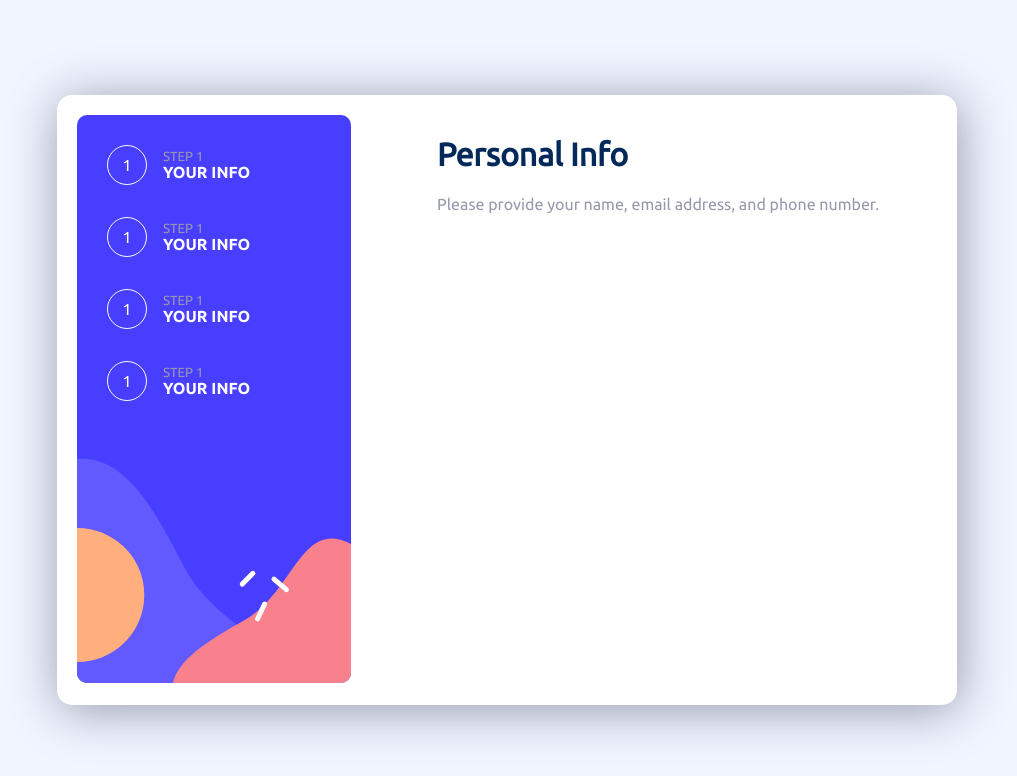
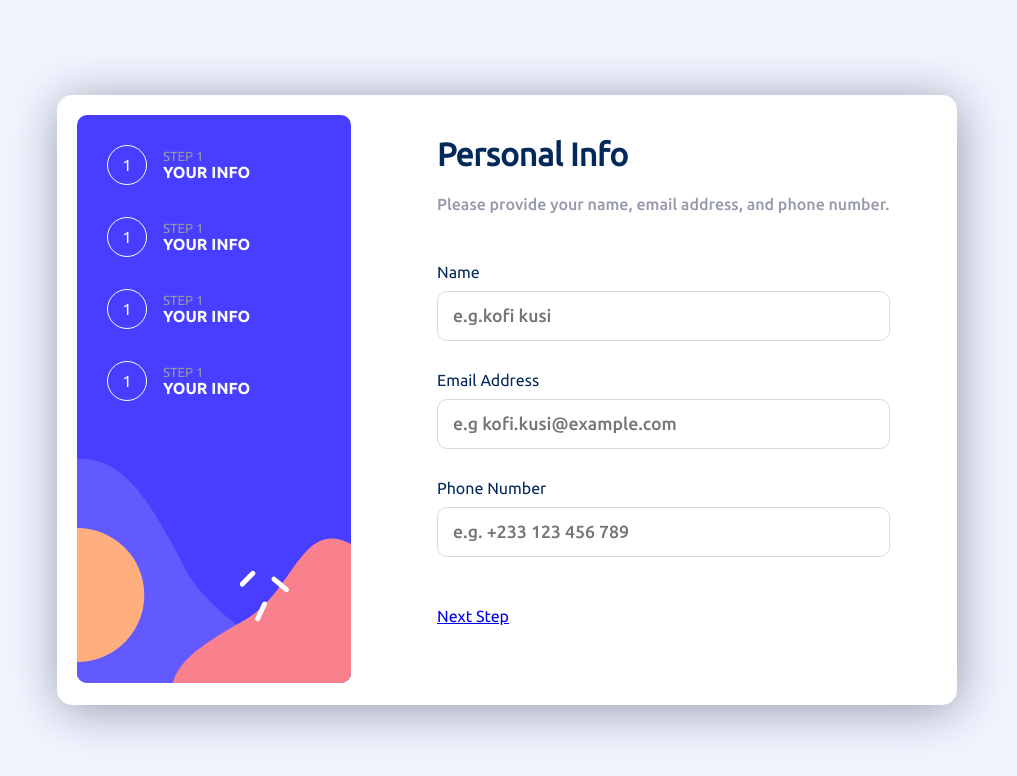
Before and after one commit to kofi-kusi/multi-step-form, a React (Vite) app: page /step1 in a window 1280 px wide. Shown: the top 776 px of the page, without its empty margins (133-1150 px from the left). Built offline with nearby package versions, Linux system fonts and the light colour scheme.

Commit message:
feat: implement step 1 ui

```diff
--- a/src/App.css
+++ b/src/App.css
@@ -55,10 +55,58 @@
 
 
 /* Main content styling */
+/* Step 1 */
 .container--main {
   color: hsl(213, 96%, 18%);
 }
 
 .instructions {
   color: hsl(231, 11%, 63%);
+  font-family: ubuntu-medium;
 }
+
+form {
+  margin: 50px 0;
+}
+
+.form--input {
+  margin-bottom: 30px;
+
+}
+
+
+input {
+  display: block;
+  width: 100%;
+  height: 50px;
+  border: 1px solid hsl(229, 24%, 87%);
+  border-radius: 10px;
+  margin-top: 10px;
+  font-family: ubuntu-medium;
+  font-size: 1.1rem;
+  padding: 5px 15px;
+  color: hsl(213, 96%, 18%);
+}
+
+input:active {
+  border: 1px solid hsl(243, 100%, 62%);
+}
+
+.steps--navigator {
+  width: 100%;
+  display: flex;
+
+}
+
+.next-step {
+  width: 150px;
+  height: 60px;
+  border: none;
+  border-radius: 10px;
+  background-color: hsl(213, 96%, 18%);
+  color: hsl(0, 100%, 100%);
+  font-family: ubuntu-medium;
+  font-size: large;
+  align-self: flex-end;
+  cursor: pointer;
+}
--- a/src/steps/Step1.jsx
+++ b/src/steps/Step1.jsx
@@ -1,17 +1,61 @@
-import Header from "../components/Header"
+import Header from "../components/Header";
+import StepsNavigator from "../components/StepsNavigator";
 
-function Step1() {
+function Step1(props) {
+
+  function handleSubmit(event) {
+    event.preventDefault;
+    const formElement = event.currentTarget;
+    const formData = new FormData(formElement)
+    const name = formData.get("name")
+    console.log(name)
+    formElement.reset()
+  }
+
+
+
   return (
     <>
-    <Header
-      title="Personal Info"
-      instructions="Please provide your name, email address, and phone number."
-    />
-    <form action="">
+      <Header
+        title="Personal Info"
+        instructions="Please provide your name, email address, and phone number."
+      />
+      <form onSubmit={handleSubmit} action="post">
+        <div className="form--input">
+          <label htmlFor="name">Name</label>
+          <input
+            type="text"
+            name="name"
+            id="name"
+            placeholder="e.g.kofi kusi"
+            required
+          />
+        </div>
 
-    </form>
+        <div className="form--input">
+          <label htmlFor="email">Email Address</label>
+          <input
+            type="email"
+            name="email"
+            id="email"
+            placeholder="e.g kofi.kusi@example.com"
+            required
+          />
+        </div>
+
+        <div className="form--input">
+          <label htmlFor="phone">Phone Number</label>
+          <input type="tel" name="phone" id="phone"
+          placeholder="e.g. +233 123 456 789"
+          required
+          />
+        </div>
+      </form>
+      <div className="buttons">
+        <StepsNavigator isNotFirstStep={props.isNotFirstStep}/>
+      </div>
     </>
-  )
+  );
 }
 
 export default Step1;
```
